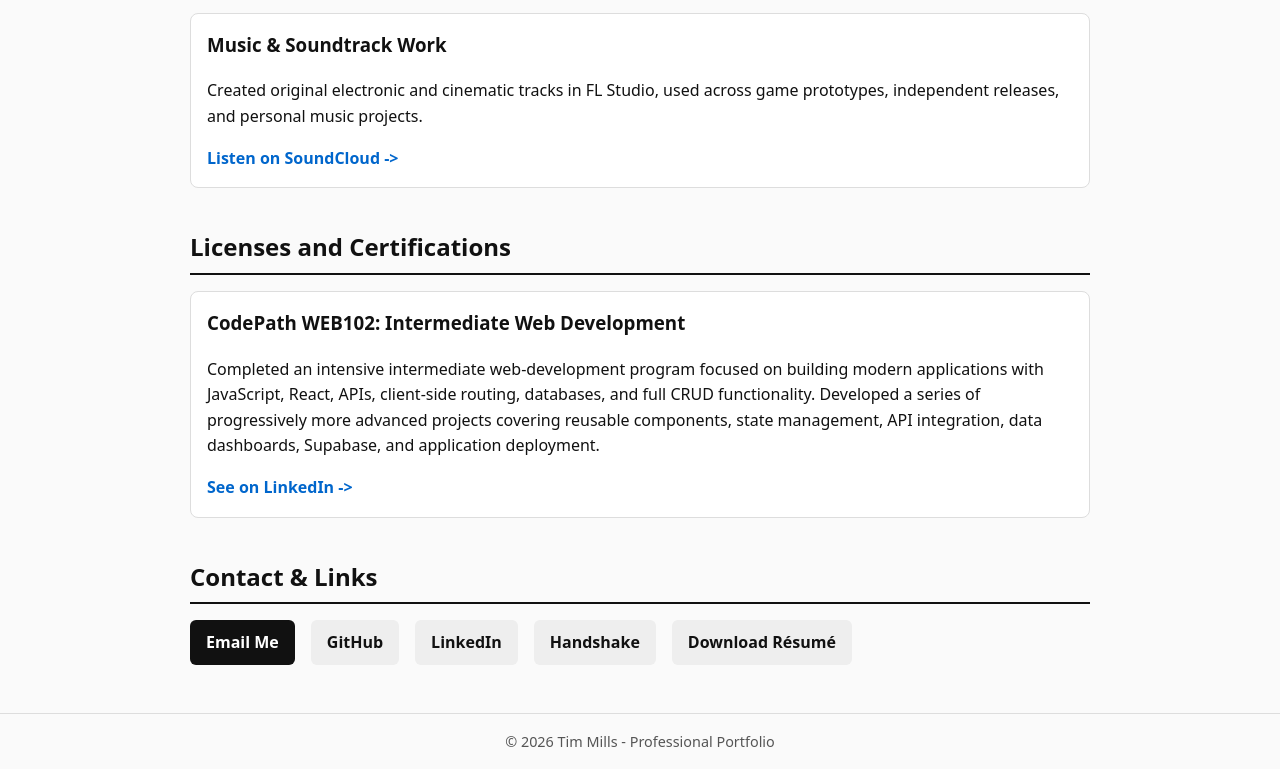
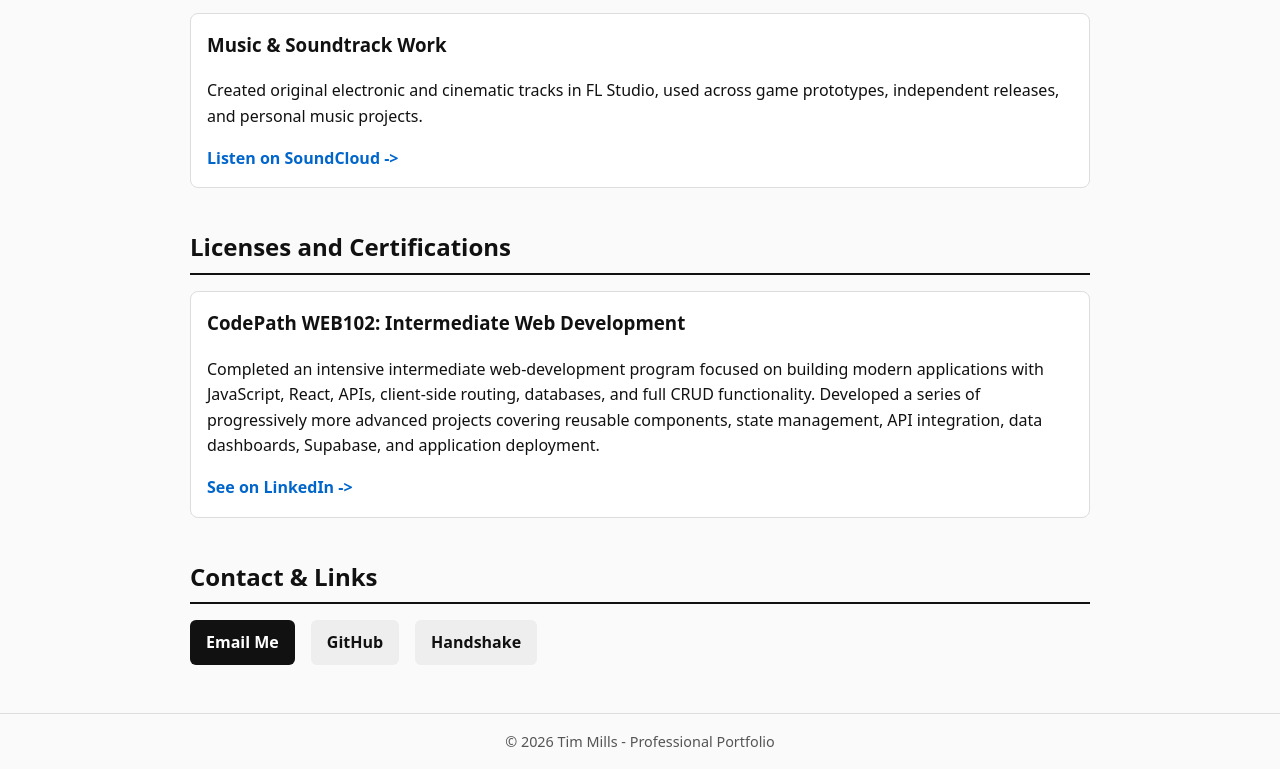
Before and after one commit to redroyalty910/TimCinematicUniverseWebsite, a plain HTML site: page html/pro.html in a window 1280 px wide. Shown: the part 2957-3726 px from the top of the page. Drawn offline with Linux system fonts and the light colour scheme.

Commit message:
professional update

```diff
--- a/html/pro.html
+++ b/html/pro.html
@@ -262,9 +262,7 @@
       <div class="links">
         <a href="mailto:timothymillscollab@outlook.com" class="btn-dark">Email Me</a>
         <a href="https://github.com/redroyalty910" target="_blank" class="btn-light" rel="noopener noreferrer">GitHub</a>
-        <a href="https://www.linkedin.com/in/timothy-mills-0280622ba/" target="_blank" class="btn-light" rel="noopener noreferrer">LinkedIn</a>
         <a href="https://app.joinhandshake.com/profiles/tim333" target="_blank" class="btn-light" rel="noopener noreferrer">Handshake</a>
-        <a href="/images/resume.pdf" target="_blank" class="btn-light" rel="noopener noreferrer">Download Résumé</a>
       </div>
     </section>
   </main>
```
